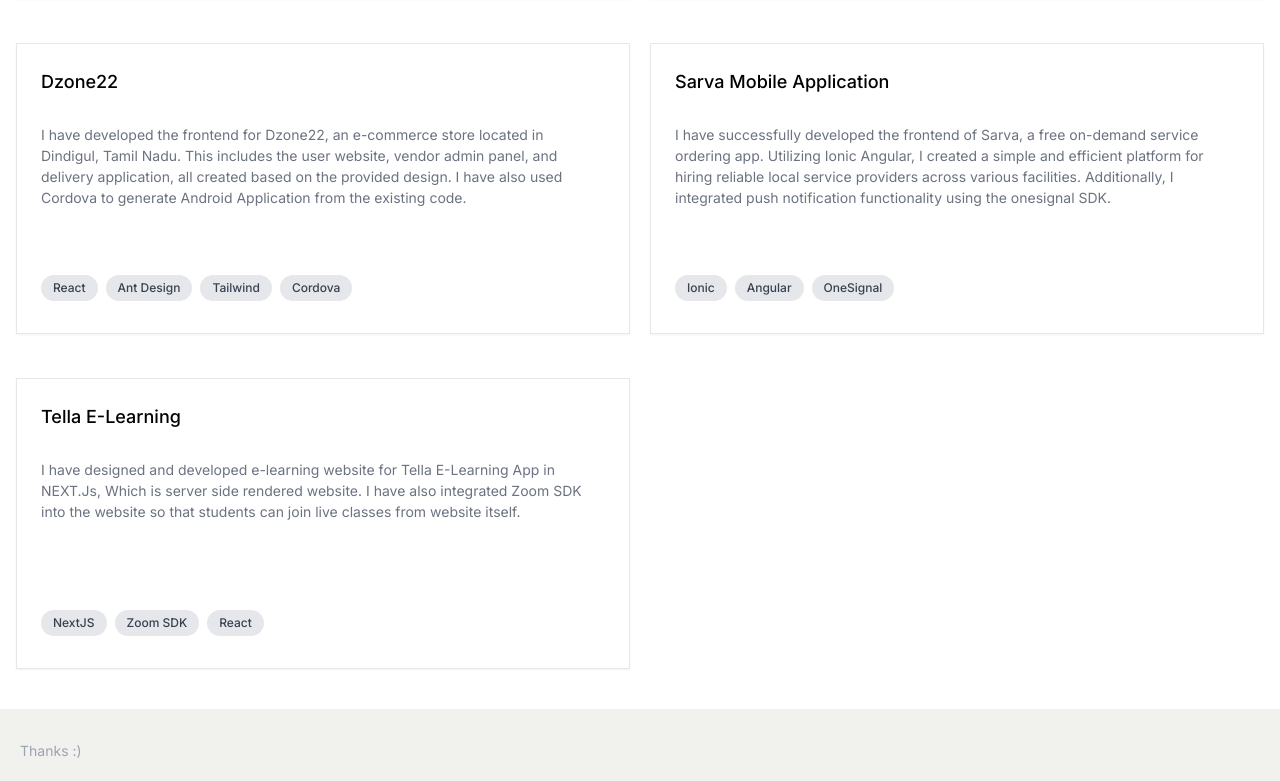
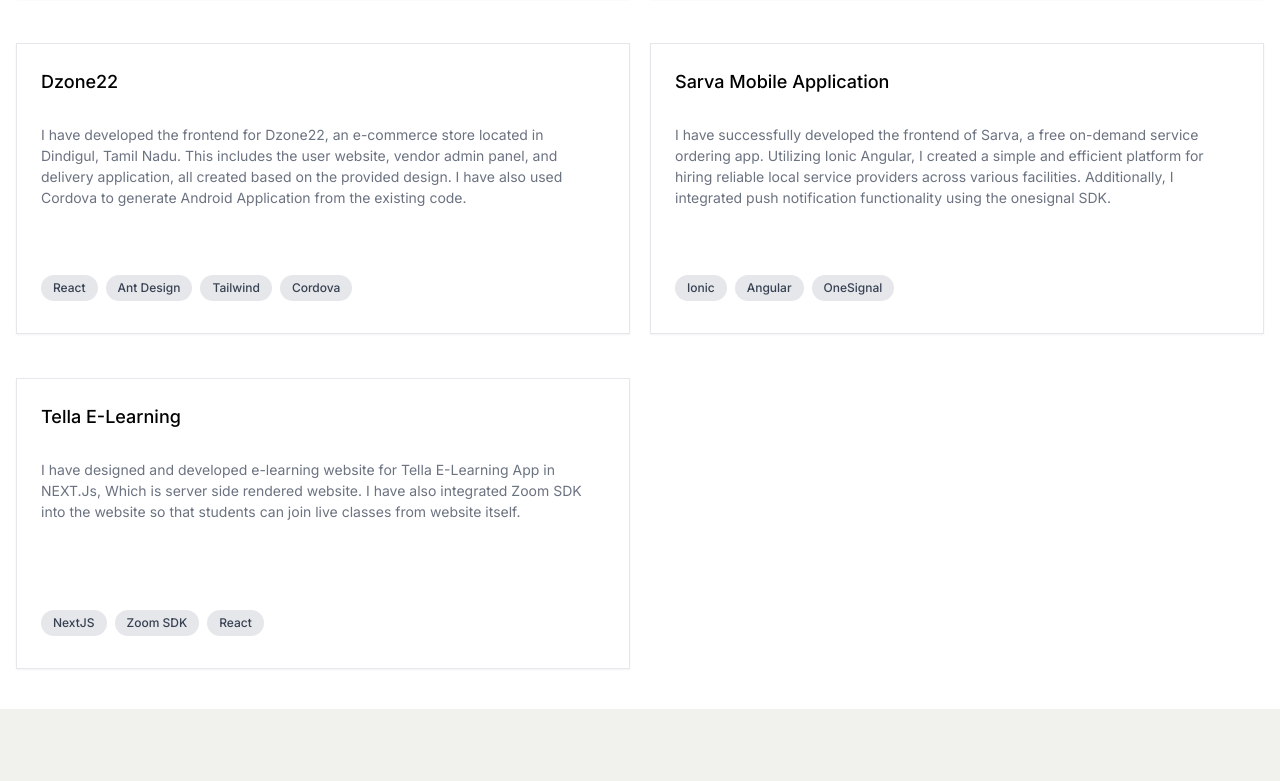
Before and after one commit to jeetkacha13/personal-site, a Next.js app: page / in a window 1280 px wide. Shown: the part 1130-1911 px from the top of the page. Built offline with nearby package versions, Linux system fonts and the light colour scheme; some icons are missing.

Commit message:
updated porfolio

```diff
--- a/src/components/Porfolio.js
+++ b/src/components/Porfolio.js
@@ -88,7 +88,7 @@
                     </a>
                   </div>
 
-                  <p class="text-gray-500 text-[14px] sm:min-h-[130px] my-5">
+                  <p class="text-gray-500 text-[14px] min-h-[130px] my-5">
                     {e.description}
                   </p>
 
--- a/src/pages/index.js
+++ b/src/pages/index.js
@@ -186,7 +186,7 @@
             </div>
 
             <div className="col-span-12">
-              <p className="text-sm text-gray-400 p-10 sm:p-5">Thanks :)</p>
+              <p className="text-sm text-gray-400 p-10 sm:p-5"></p>
             </div>
           </div>
         </div>
```
